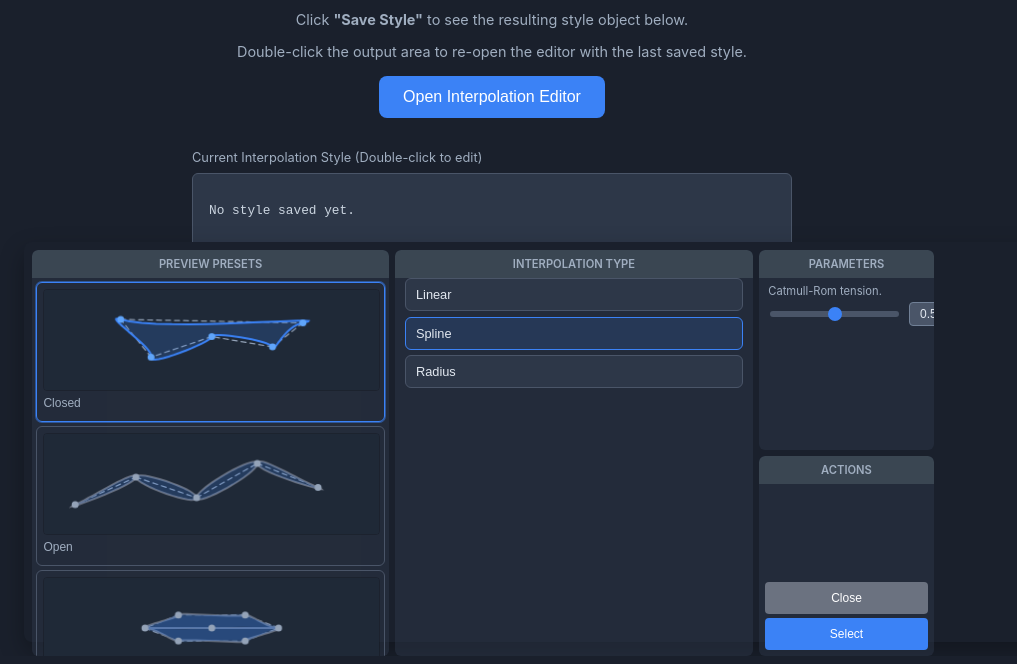
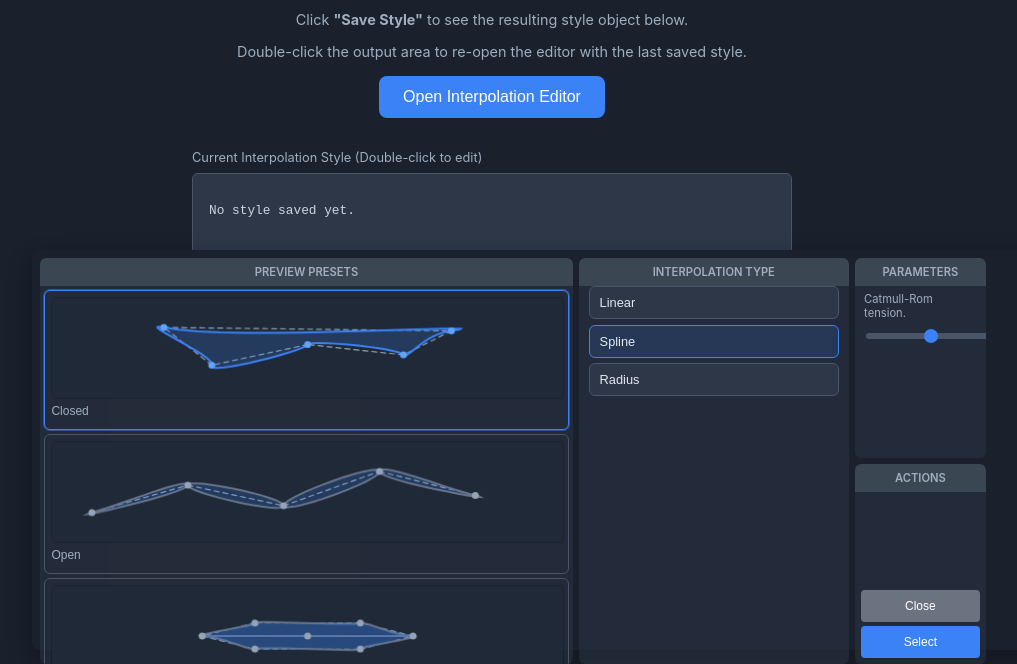
Before and after one commit to svenviktorjonsson/interpolation-editor, a website with bundled scripts: page test.html in a window 1280 px wide. Both pictures are taken after a click on the button "Open Interpolation Editor". Shown: the part 150-814 px from the top of the page, without its empty margins (148-1165 px from the left). Built offline with nearby package versions, Linux system fonts and the light colour scheme.

Commit message:
Layout: 2x presets column, fix right column clip, only selected preset draggable
Co-authored-by: Cursor <cursoragent@cursor.com>

```diff
--- a/interpolation-editor.js
+++ b/interpolation-editor.js
@@ -1738,6 +1738,7 @@ export default class InterpolationEditor {
     }
 
     _handlePreviewMouseDown(event, presetId) {
+        if (presetId !== this.state.style.preset) return;
         const hit = this._findHitPoint(event, presetId);
         if (!hit) return;
         this.dragState = hit;
--- a/style.css
+++ b/style.css
@@ -13,12 +13,12 @@
 
 .interpolation-editor-container {
     position: absolute;
-    right: 0.5rem;
-    bottom: 0.5rem;
+    right: 0;
+    bottom: 0;
     z-index: 1000;
-    width: 1100px;
+    width: min(1100px, calc(100% - 1rem));
     height: 50vh;
-    max-width: 90vw;
+    max-width: calc(100% - 1rem);
     min-height: 400px;
     min-width: 600px;
     background-color: var(--editor-bg);
@@ -28,16 +28,18 @@
     box-sizing: border-box;
     font-family: 'Inter', sans-serif;
     color: var(--text-primary);
+    overflow: visible;
 }
 
 .interpolation-editor-layout {
     display: grid;
-    grid-template-columns: repeat(6, 1fr);
+    grid-template-columns: minmax(0, 2fr) minmax(0, 2fr) minmax(0, 1fr) minmax(0, 1fr) minmax(0, 1fr) minmax(0, 1fr);
     grid-template-rows: minmax(200px, 1fr) minmax(200px, 1fr);
     gap: 0.375rem;
     height: 100%;
     width: 100%;
     box-sizing: border-box;
+    min-width: 0;
 }
 
 .editor-panel {
@@ -50,10 +52,13 @@
     padding: 0;
 }
 
-/* Column 1–2: Presets [2x2] – same width as colormap’s HS pane */
+/* Column 1–2: Presets [2x2] – twice as wide as type column; presets fill region */
 .preview-panel {
     grid-column: 1 / span 2;
     grid-row: 1 / span 2;
+    min-width: 0;
+    display: flex;
+    flex-direction: column;
 }
 
 /* Column 3–4: Interpolation Type [2x2] – same width as colormap’s lightness/alpha column */
@@ -73,6 +78,7 @@
 .params-panel {
     grid-column: 5 / span 1;
     grid-row: 1 / span 1;
+    min-width: 0;
     overflow-y: auto;
     scrollbar-width: thin;
     scrollbar-color: #4a5568 #2d3748;
@@ -86,6 +92,7 @@
 .actions-panel {
     grid-column: 5 / span 1;
     grid-row: 2 / span 1;
+    min-width: 0;
 }
 
 .panel-header {
```
